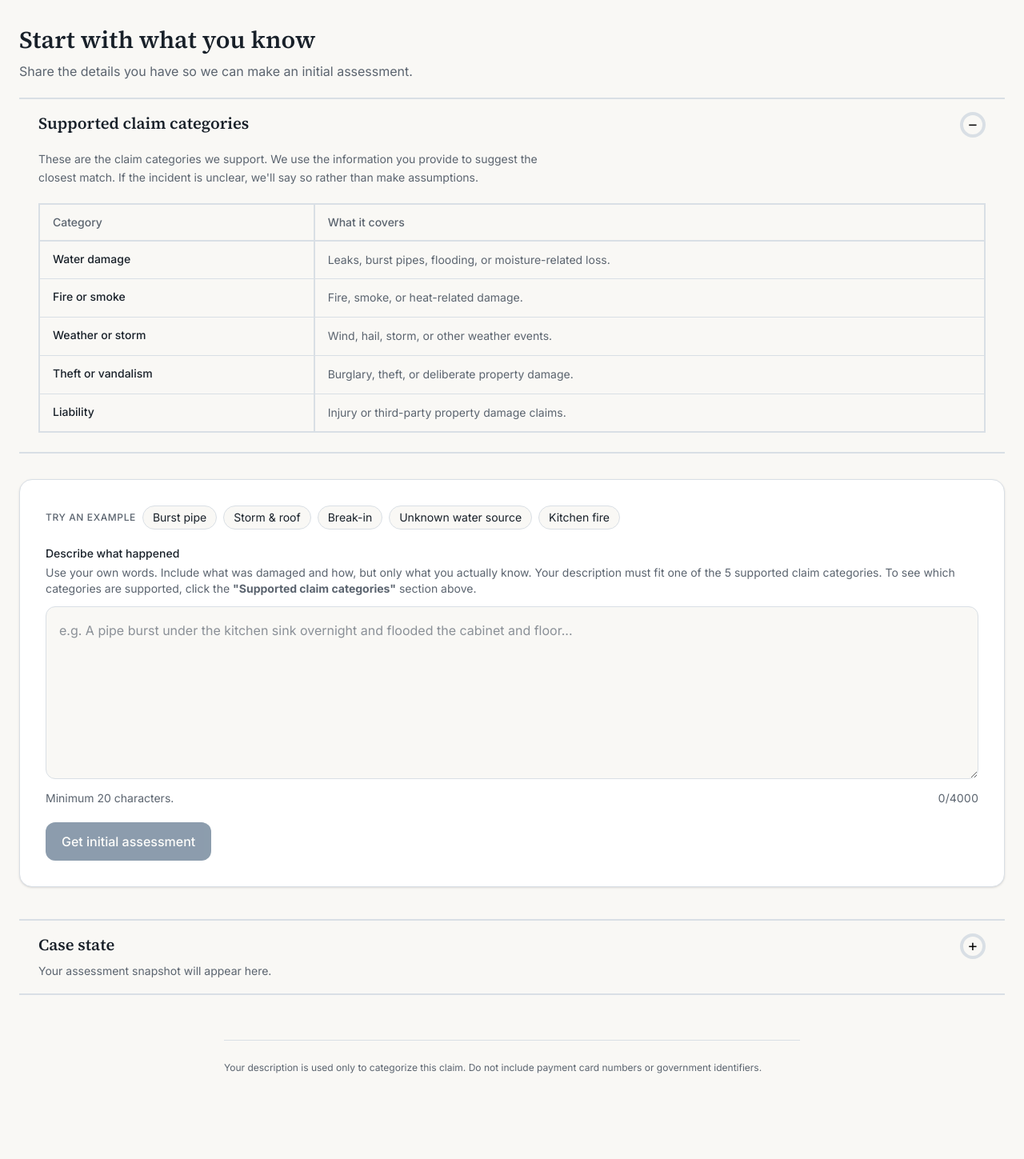
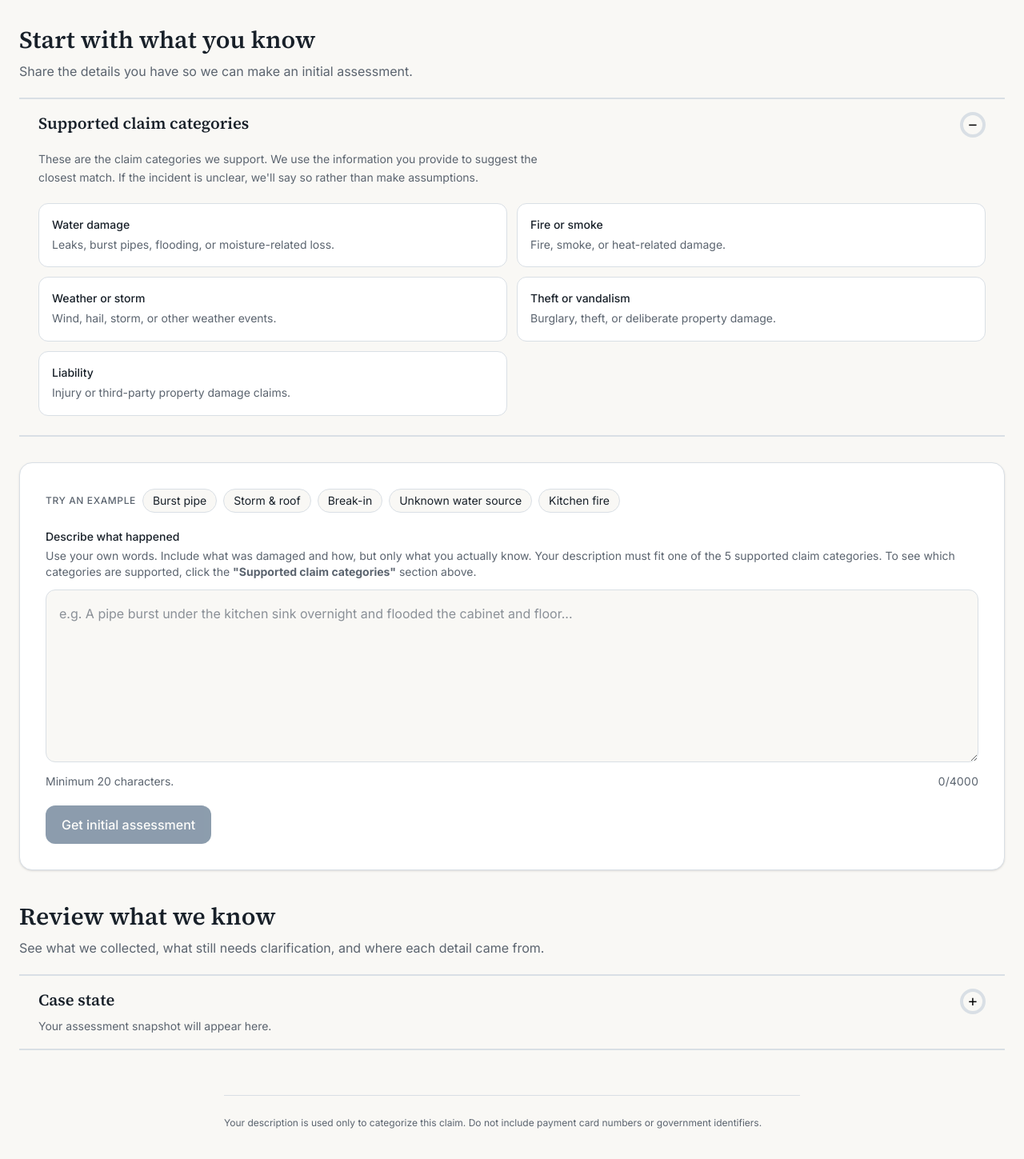
Before and after one commit to williamhu08/claims-intake, a Next.js app: page / in a window 1280 px wide. Shown: the part 463-1912 px from the top of the page at 80% size. Before the commit the page ends 1848 px from the top, so only its background shows below. Built offline with nearby package versions, Linux system fonts and the light colour scheme.

Commit message:
feat: refine claim review sections

```diff
--- a/components/claim-categories.tsx
+++ b/components/claim-categories.tsx
@@ -21,12 +21,16 @@ export function ClaimCategories() {
         <div className="min-h-0 overflow-hidden">
           <div className="px-6 pb-6">
             <p className="max-w-2xl text-sm leading-relaxed text-muted-foreground text-pretty">These are the claim categories we support. We use the information you provide to suggest the closest match. If the incident is unclear, we&apos;ll say so rather than make assumptions.</p>
-            <div className="mt-5 overflow-x-auto">
-              <table className="w-full min-w-[32rem] border-collapse border-2 border-black text-left" aria-label="Supported claim categories">
-                <thead><tr className="border-b-2 border-black text-sm text-muted-foreground"><th scope="col" className="border-r-2 border-black px-4 py-3 font-medium">Category</th><th scope="col" className="px-4 py-3 font-medium">What it covers</th></tr></thead>
-                <tbody>{claimTypeOptions.map((category) => <tr key={category.value} className="border-b border-border last:border-b-0"><th scope="row" className="border-r-2 border-black px-4 py-3 align-top text-sm font-medium text-foreground">{category.label}</th><td className="px-4 py-3 text-sm leading-relaxed text-muted-foreground">{category.description}</td></tr>)}</tbody>
-              </table>
-            </div>
+            <ul className="mt-5 grid gap-3 sm:grid-cols-2" aria-label="Supported claim categories">
+              {claimTypeOptions.map((category) => (
+                <li key={category.value} className="rounded-lg border border-border bg-card p-4">
+                  <h3 className="text-sm font-medium text-foreground">{category.label}</h3>
+                  <p className="mt-1 text-sm leading-relaxed text-muted-foreground text-pretty">
+                    {category.description}
+                  </p>
+                </li>
+              ))}
+            </ul>
           </div>
         </div>
       </div>
--- a/components/claim-intake-section.tsx
+++ b/components/claim-intake-section.tsx
@@ -25,10 +25,16 @@ export function ClaimIntakeSection() {
         </div>
       </div>
 
-      <section
-        className="category-panel mt-10 border-y-2 border-foreground/50 transition-colors duration-200 hover:border-foreground/70"
-        aria-labelledby="case-state-heading"
-      >
+      <div className="mt-10">
+        <div className="mb-5">
+          <h2 className="font-serif text-2xl font-semibold text-foreground text-balance sm:text-3xl">Review what we know</h2>
+          <p className="mt-2 leading-relaxed text-muted-foreground text-pretty">See what we collected, what still needs clarification, and where each detail came from.</p>
+        </div>
+
+        <section
+          className="category-panel border-y-2 border-foreground/50 transition-colors duration-200 hover:border-foreground/70"
+          aria-labelledby="case-state-heading"
+        >
         <button
           type="button"
           className="flex w-full items-start justify-between gap-4 px-6 py-4 text-left text-foreground"
@@ -73,7 +79,8 @@ export function ClaimIntakeSection() {
             </div>
           </div>
         </div>
-      </section>
+        </section>
+      </div>
     </>
   );
 }
```
Also changed, not shown: 1 other file (tests, documents, lock files or other folders).
